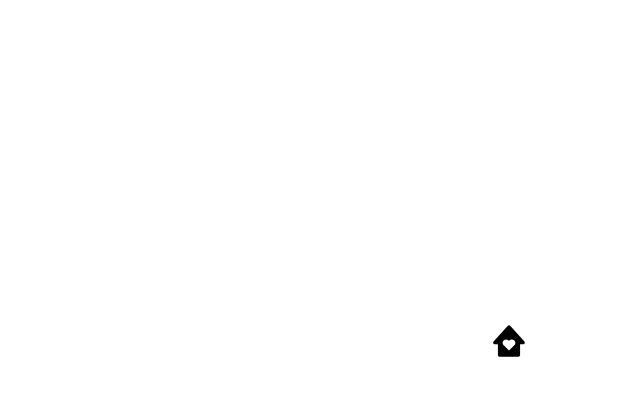
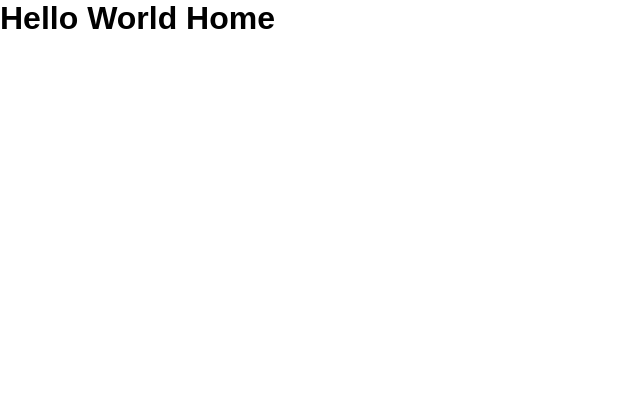
Before and after one commit to Peng16251/frontend-project, a Vue app: page / in a window 1280 px wide. Shown: the top 396 px of the page, without its empty margins (0-640 px from the left). Built offline with nearby package versions, Linux system fonts and the light colour scheme.

Commit message:
feat: 225 done

```diff
--- a/src/App.vue
+++ b/src/App.vue
@@ -1,5 +1,5 @@
 <template>
-  <TheIcon icon="home"></TheIcon>
+  <router-view></router-view>
 </template>
 
 <script setup lang="ts">
--- /dev/null
+++ b/src/pages/HomePage.vue
@@ -0,0 +1,7 @@
+<template>
+  <h1>Hello World Home</h1>
+</template>
+
+<script setup lang="ts"></script>
+
+<style scoped></style>
--- /dev/null
+++ b/src/pages/LoginPage.vue
@@ -0,0 +1,5 @@
+<template></template>
+
+<script setup lang="ts"></script>
+
+<style scoped></style>
--- /dev/null
+++ b/src/pages/ProfileEditingPage.vue
@@ -0,0 +1,5 @@
+<template></template>
+
+<script setup lang="ts"></script>
+
+<style scoped></style>
--- /dev/null
+++ b/src/pages/ProfilePage.vue
@@ -0,0 +1,5 @@
+<template></template>
+
+<script setup lang="ts"></script>
+
+<style scoped></style>
--- /dev/null
+++ b/src/pages/SearchPage.vue
@@ -0,0 +1,5 @@
+<template></template>
+
+<script setup lang="ts"></script>
+
+<style scoped></style>
--- /dev/null
+++ b/src/routes.ts
@@ -0,0 +1,51 @@
+import { createRouter, createWebHistory } from "vue-router";
+// import { getJwtToken } from "./apis/auth";
+import HomePage from "./pages/HomePage.vue";
+import LoginPage from "./pages/LoginPage.vue";
+import ProfileEditingPage from "./pages/ProfileEditingPage.vue";
+import ProfilePage from "./pages/ProfilePage.vue";
+import SearchPage from "./pages/SearchPage.vue";
+
+const routes = [
+	{
+		path: "/",
+		name: "home",
+		component: HomePage,
+	},
+	{
+		path: "/search_result",
+		name: "search_result",
+		component: SearchPage,
+	},
+	{
+		path: "/profile",
+		name: "profile",
+		component: ProfilePage,
+	},
+	{
+		path: "/profile/edit",
+		name: "profileEdit",
+		component: ProfileEditingPage,
+	},
+	{
+		path: "/login",
+		name: "login",
+		component: LoginPage,
+	},
+];
+
+const router = createRouter({
+	routes: routes,
+	history: createWebHistory(),
+});
+
+// router.beforeEach((to) => {
+// 	if (to.name !== "login" && !getJwtToken()) {
+// 		return { name: "login" };
+// 	}
+// 	if (to.name === "login" && getJwtToken()) {
+// 		return { name: "home" };
+// 	}
+// });
+
+export { router };
--- /dev/null
+++ b/src/shims-vue.d.ts
@@ -0,0 +1,5 @@
+declare module "*.vue" {
+	import type { DefineComponent } from "vue";
+	const component: DefineComponent<unknown, unknown, unknown>;
+	export default component;
+}
--- a/src/style.css
+++ /dev/null
@@ -1,79 +0,0 @@
-:root {
-  font-family: system-ui, Avenir, Helvetica, Arial, sans-serif;
-  line-height: 1.5;
-  font-weight: 400;
-
-  color-scheme: light dark;
-  color: rgba(255, 255, 255, 0.87);
-  background-color: #242424;
-
-  font-synthesis: none;
-  text-rendering: optimizeLegibility;
-  -webkit-font-smoothing: antialiased;
-  -moz-osx-font-smoothing: grayscale;
-}
-
-a {
-  font-weight: 500;
-  color: #646cff;
-  text-decoration: inherit;
-}
-a:hover {
-  color: #535bf2;
-}
-
-body {
-  margin: 0;
-  display: flex;
-  place-items: center;
-  min-width: 320px;
-  min-height: 100vh;
-}
-
-h1 {
-  font-size: 3.2em;
-  line-height: 1.1;
-}
-
-button {
-  border-radius: 8px;
-  border: 1px solid transparent;
-  padding: 0.6em 1.2em;
-  font-size: 1em;
-  font-weight: 500;
-  font-family: inherit;
-  background-color: #1a1a1a;
-  cursor: pointer;
-  transition: border-color 0.25s;
-}
-button:hover {
-  border-color: #646cff;
-}
-button:focus,
-button:focus-visible {
-  outline: 4px auto -webkit-focus-ring-color;
-}
-
-.card {
-  padding: 2em;
-}
-
-#app {
-  max-width: 1280px;
-  margin: 0 auto;
-  padding: 2rem;
-  text-align: center;
-}
-
-@media (prefers-color-scheme: light) {
-  :root {
-    color: #213547;
-    background-color: #ffffff;
-  }
-  a:hover {
-    color: #747bff;
-  }
-  button {
-    background-color: #f9f9f9;
-  }
-}
```
Also changed, not shown: src/main.ts (+8 -4 lines).
